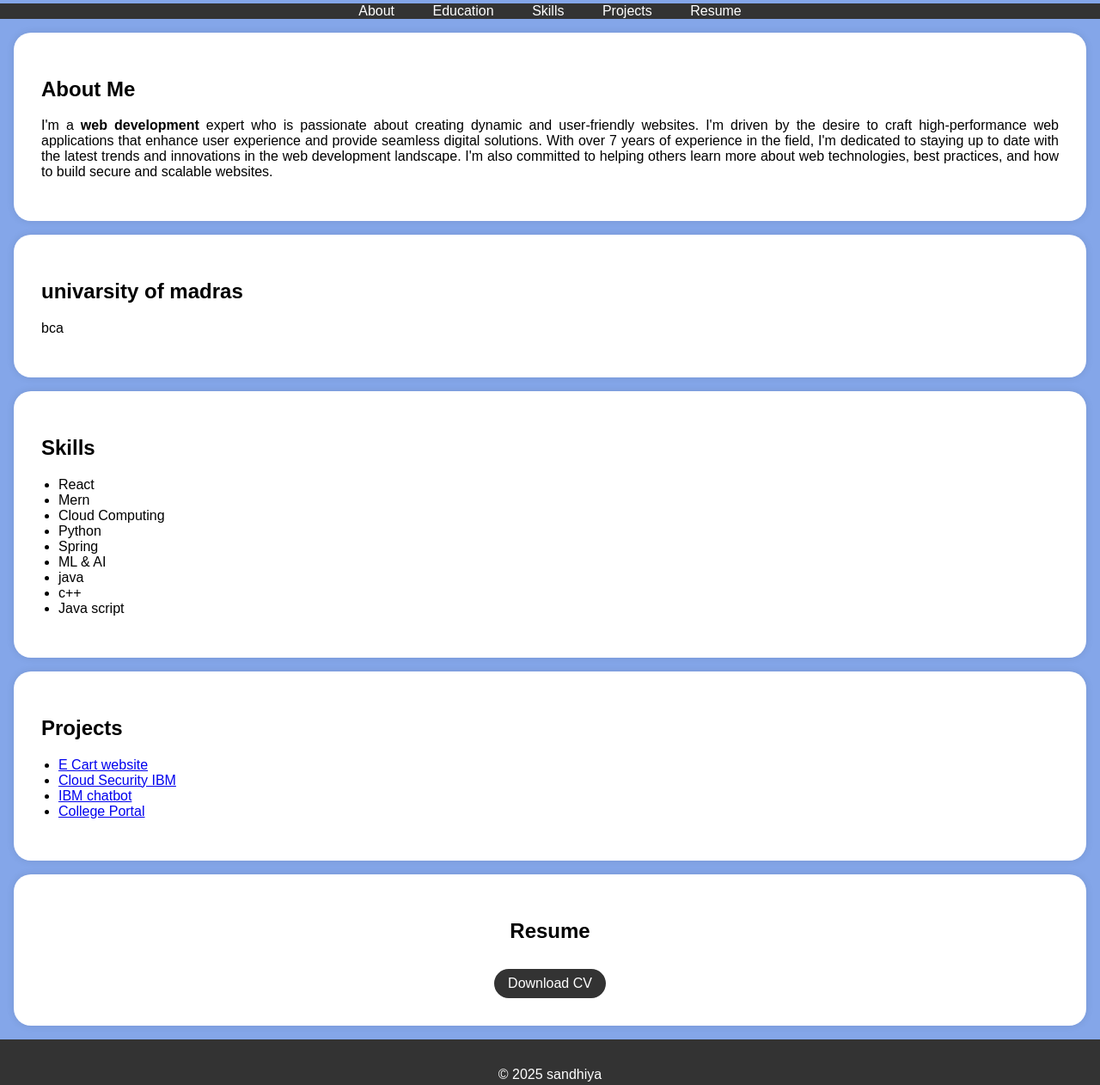
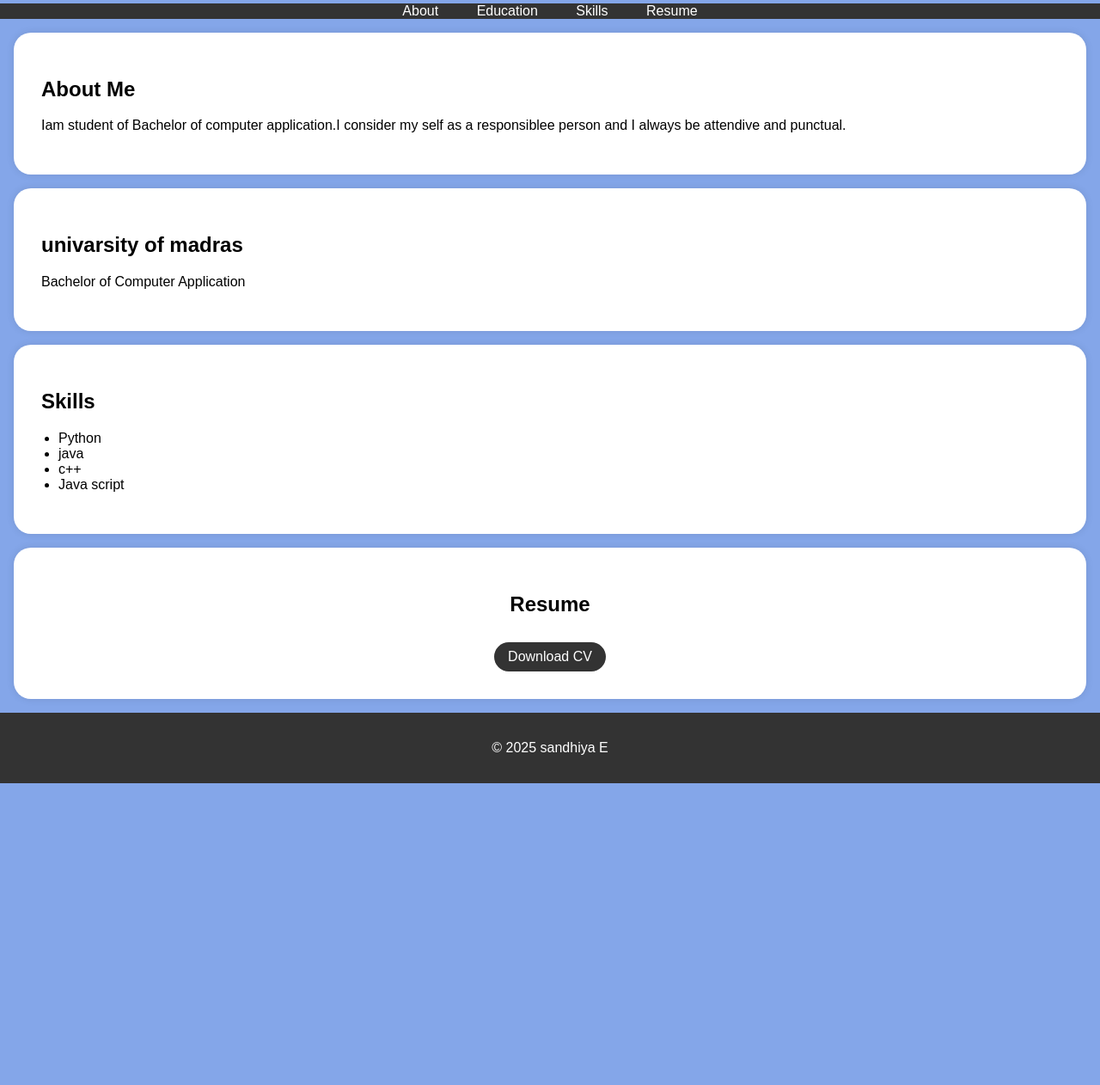
Before and after one commit to 01sandhiya/Sandhiya, a plain HTML site: page index.html in a window 1280 px wide. Shown: the part 209-1471 px from the top of the page at 86% size. After the commit the page ends 1120 px from the top, so only its background shows below. Drawn offline with Linux system fonts and the light colour scheme.

Commit message:
index.html

```diff
--- a/index.html
+++ b/index.html
@@ -106,7 +106,6 @@
             <li><a href="#about">About</a></li>
             <li><a href="#education">Education</a></li>
             <li><a href="#skills">Skills</a></li>
-            <li><a href="#projects">Projects</a></li>
             <li><a href="#resume">Resume</a></li>
 
         </ul>
@@ -115,12 +114,8 @@
     <section id="about">
         <div class="section-content">
             <h2>About Me</h2>
-            <p>I'm a <b>web development</b> expert who is passionate about creating dynamic and user-friendly websites.
-                I'm driven by the desire to craft high-performance web applications that enhance user experience and provide
-                 seamless digital solutions. With over 7 years of experience in the field, I'm dedicated to staying up to date
-                 with the latest trends and innovations in the
-                 web development landscape. I'm also committed to helping others learn more about web technologies,
-                 best practices, and how to build secure and scalable websites.</p>
+            <p>Iam  student of Bachelor of computer application.I consider my self as a responsiblee
+            person and I always be attendive and punctual.</p></p>
 
         </div>
     </section>
@@ -128,7 +123,7 @@
     <section id="education">
         <div class="section-content">
             <h2>univarsity of madras</h2>
-            <p>bca</p>
+            <p>Bachelor of Computer Application</p>
 
 
         </div>
@@ -138,28 +133,10 @@
         <div class="section-content">
             <h2>Skills</h2>
             <ul>
-                <li>React</li>
-                <li>Mern</li>
-                <li>Cloud Computing</li>
                 <li>Python</li>
-                <li>Spring</li>
-                <li>ML & AI</li>
                 <li>java</li>
                 <li>c++</li>
                 <li>Java script</li>
-            </ul>
-        </div>
-    </section>
-
-    <section id="projects">
-        <div class="section-content">
-            <h2>Projects</h2>
-            <ul>
-                <li><a href="#">E Cart website</a></li>
-                <li><a href="#">Cloud Security IBM</a></li>
-                <li><a href="#">IBM chatbot</a></li>
-                <li><a href="#">College Portal</a></li>
-                <!-- Add more project links here -->
             </ul>
         </div>
     </section>
@@ -176,7 +153,7 @@
     </section>
 
     <footer>
-        <p>&copy; 2025 sandhiya </p>
+        <p>&copy; 2025 sandhiya E</p>
     </footer>
 
     <script>
```
